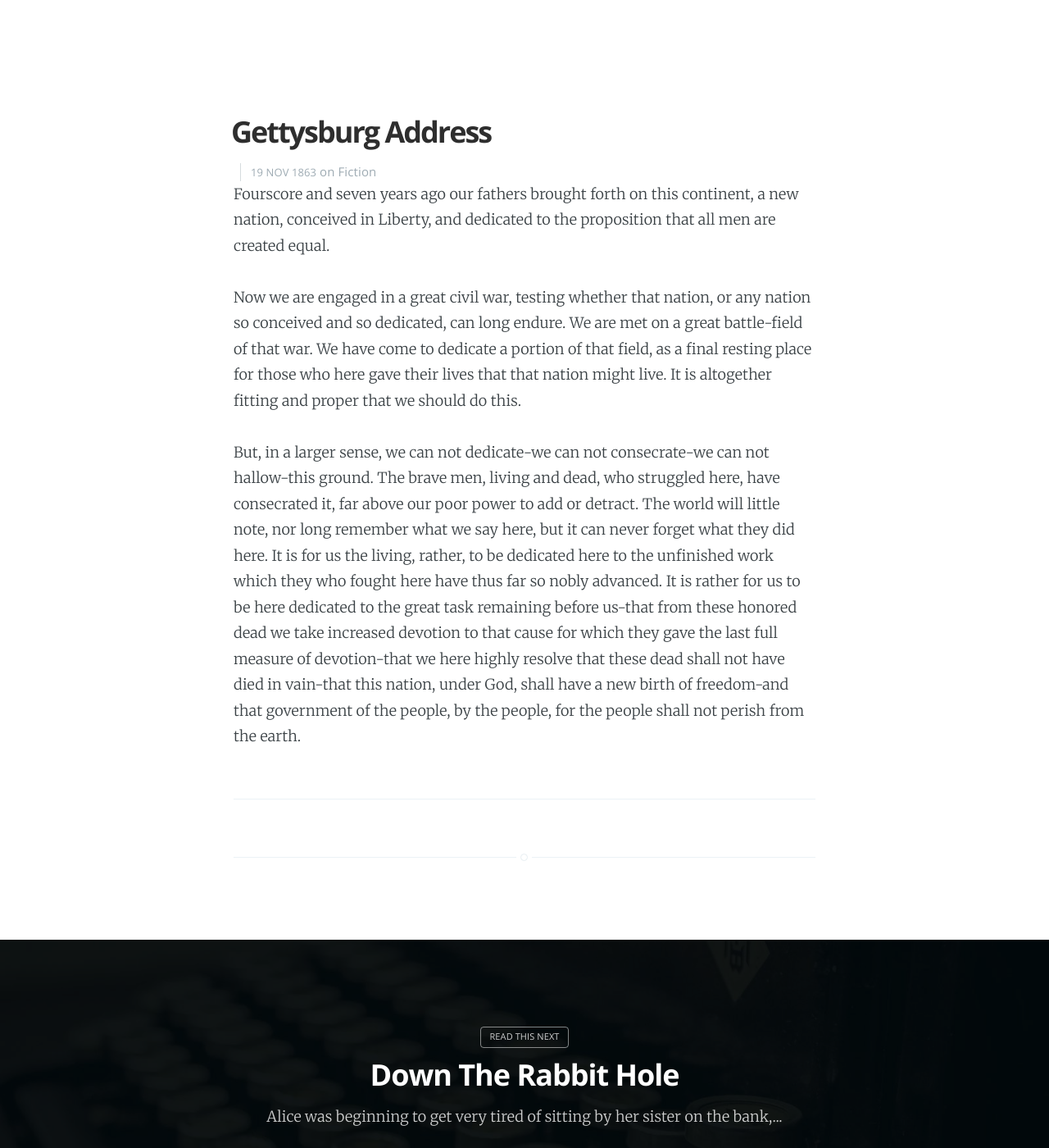
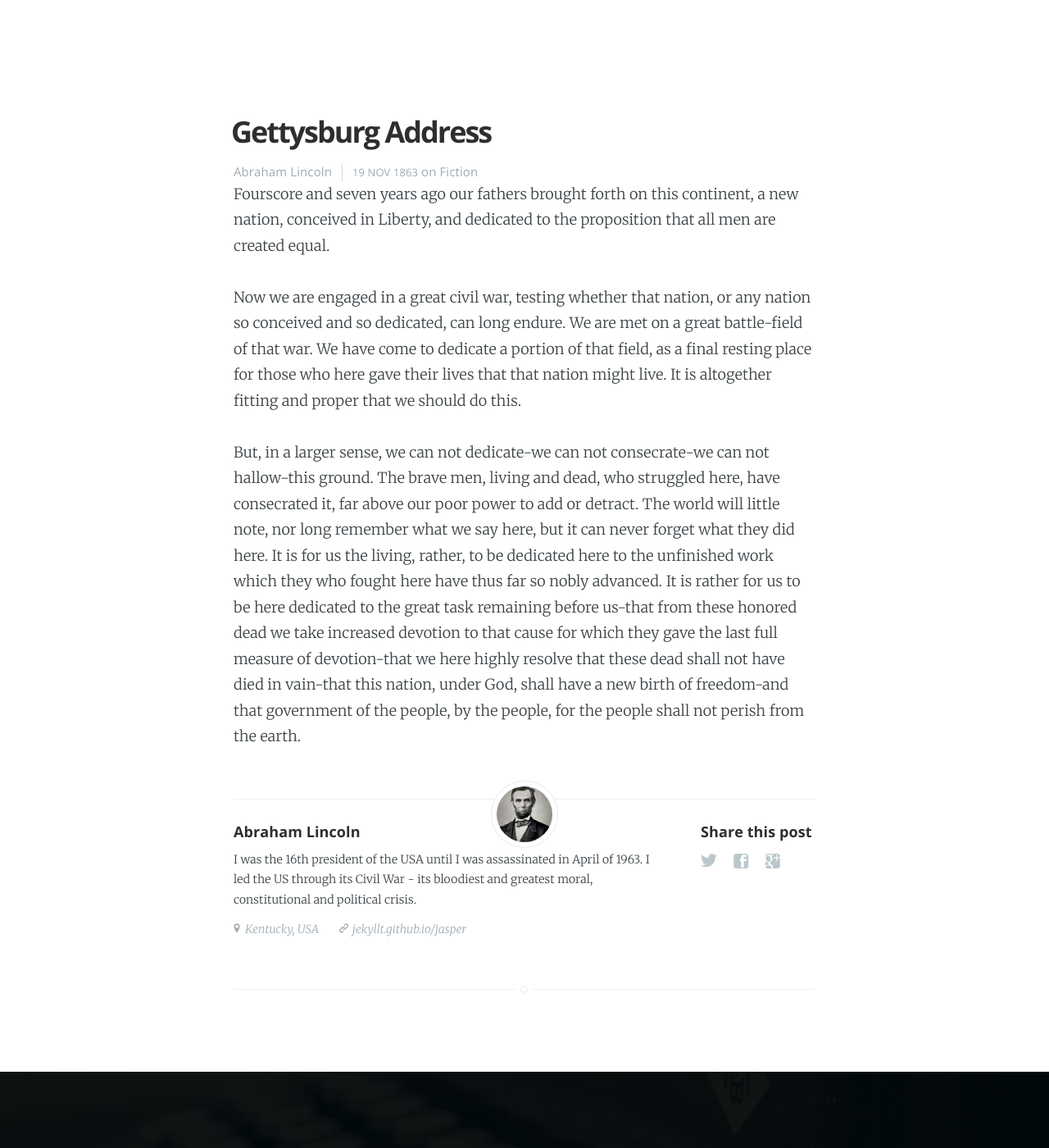
Before and after one commit to hilmania/hilmania.github.io, a Jekyll site: the page built from _posts/1863-11-19-gettysburg-address.md, in a window 1280 px wide and 1400 px high. Shown: the whole window at 82% size. Built offline with Jekyll 4.4.1, drawn with Linux system fonts in a browser that asks for light colours; nearby versions of some CDN libraries.

```diff
--- a/_data/authors.yml
+++ b/_data/authors.yml
@@ -1,8 +1,40 @@
-hilmania:
-  username: hilmania
+casper:
+  username: casper
   name: Hilman Ibnu A.
-  location: Bandung, JB, ID
-  url_full: http://hilmania.github.io
+  location: Bandung, ID
+  url_full: http://jekyllt.github.io/jasper/
   url: jekyllt.github.io/jasper
   bio: A paranormal expert and his daughter bunk in an abandoned house populated by 3 mischievous ghosts and a friendly one, Casper.
   assets: assets/images/casper.png
+lewis:
+  username: lewis
+  name: Lewis Carroll
+  location: Cheshire, England
+  url_full: http://jekyllt.github.io/jasper/
+  url: jekyllt.github.io/jasper
+  bio: My real name is Charles Lutwidge Dodgson, but people call me Lewis. I'm an English writer, mathematician, logician, Anglican deacon and photographer. People know me best for writing about Alice.
+  assets: assets/images/lewis.jpeg
+abraham:
+  username: abraham
+  name: Abraham Lincoln
+  location: Kentucky, USA
+  url_full: http://jekyllt.github.io/jasper/
+  url: jekyllt.github.io/jasper
+  bio: I was the 16th president of the USA until I was assassinated in April of 1963. I led the US through its Civil War - its bloodiest and greatest moral, constitutional and political crisis.
+  assets: assets/images/abraham.jpg
+edgar:
+  username: edgar
+  name: Edgar Rice Burroughs
+  location: Chicago, Illinois
+  url_full: http://jekyllt.github.io/jasper/
+  url: jekyllt.github.io/jasper
+  bio: I'm an American novelist, best known for my work writing about a brave jungle hero called Tarzan and his muse, Jane.
+  assets: assets/images/edgar.gif
+martin:
+  username: martin
+  name: Martin Luther King
+  location: Memphis, Tennessee
+  url_full: http://jekyllt.github.io/jasper/
+  url: jekyllt.github.io/jasper
+  bio: An American pastor, activist, humanitarian. People know me for leading the African-American Civil Rights movement using nonviolent civil disobedience.
+  assets: assets/images/martin.jpg
```
Also changed, not shown: .github/workflows/jekyll.yml.
